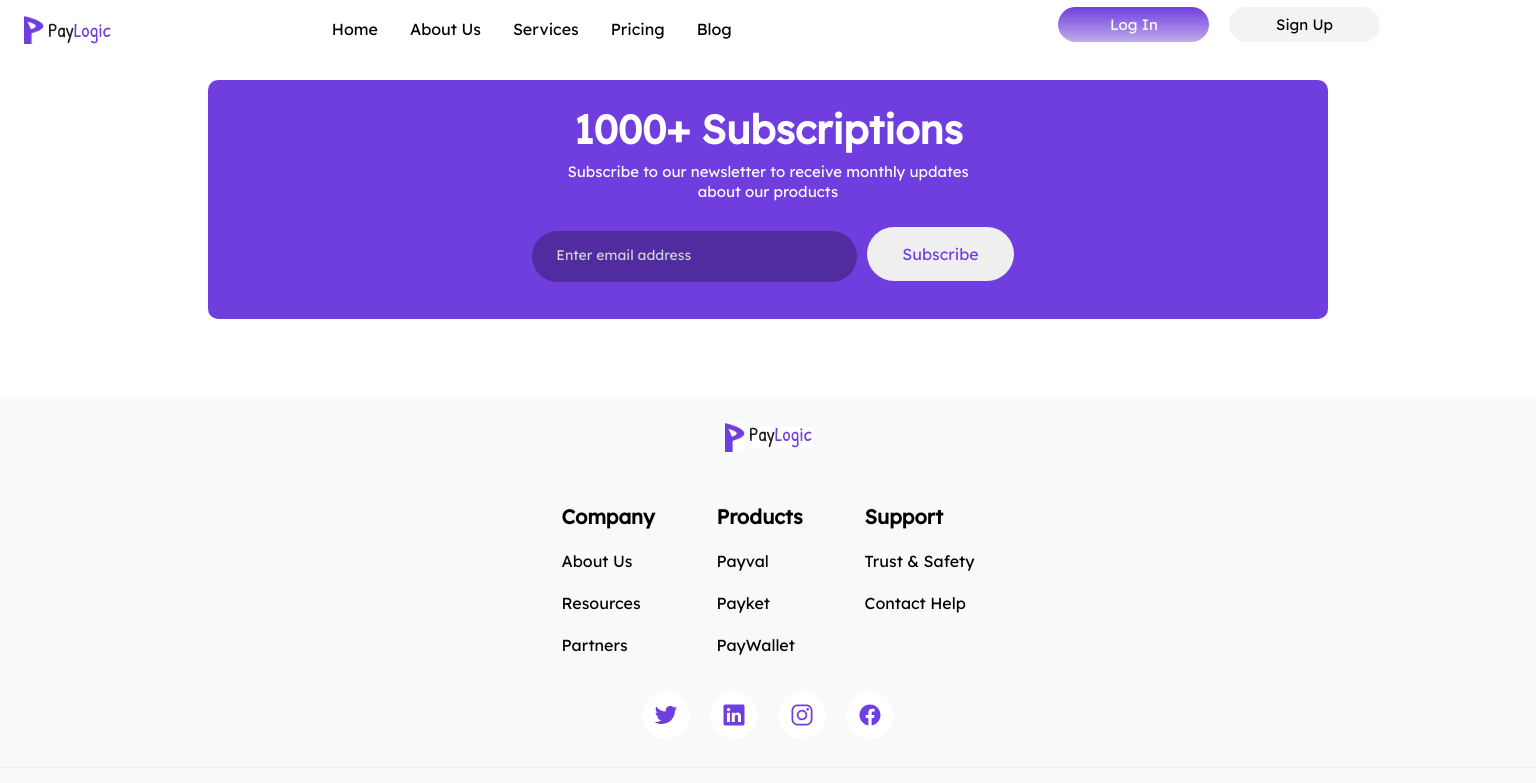
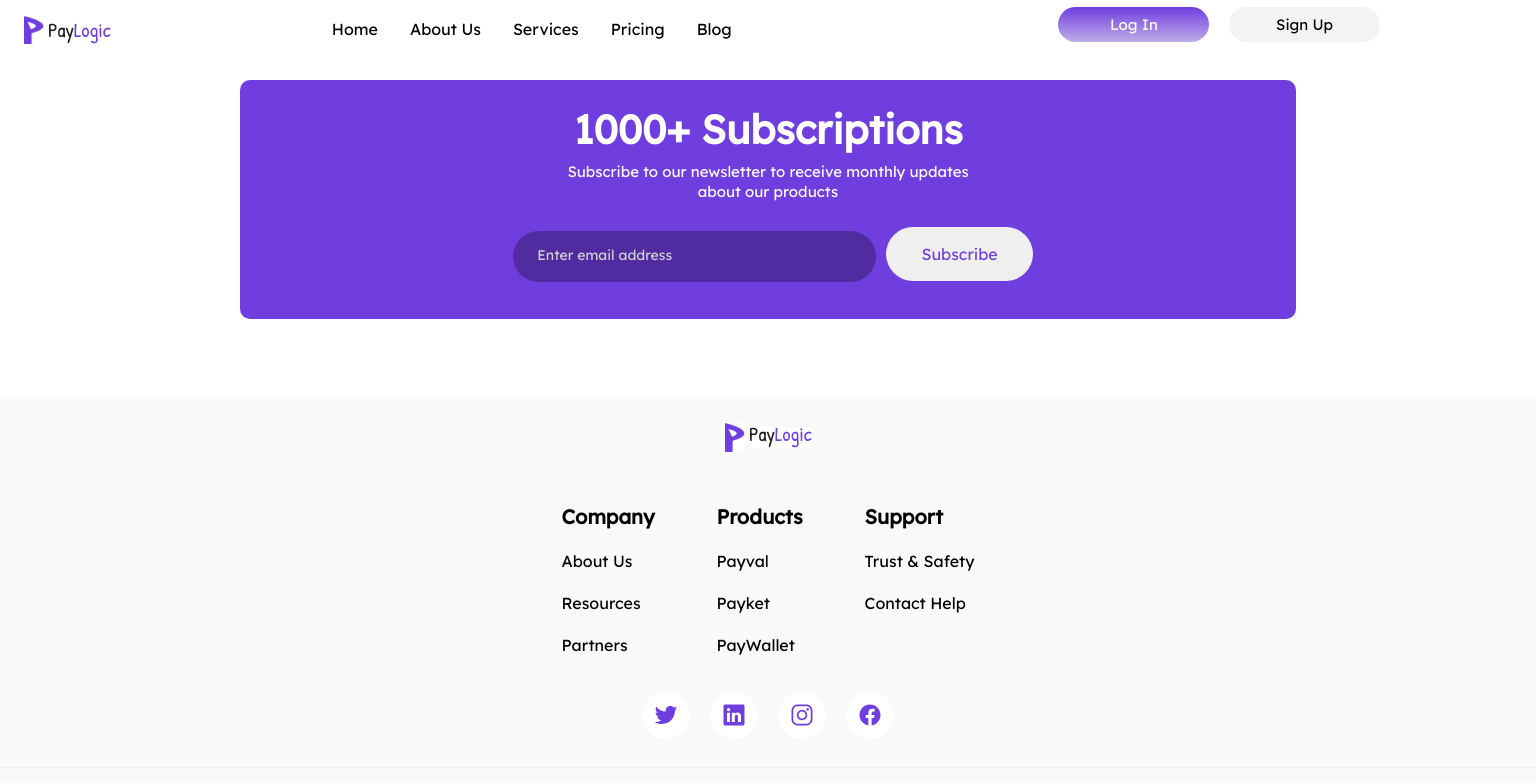
Before and after one commit to AyomipoMajek/paylogic-fintech, a React (Create React App) app: page /blog in a window 1536 px wide. Shown: the top 783 px of the page. Built offline with nearby package versions, Linux system fonts and the light colour scheme.

Commit message:
positios of images adjusted to fit all screen sizes

```diff
--- a/src/components/aboutpage.css
+++ b/src/components/aboutpage.css
@@ -16,6 +16,7 @@
   padding-left: 15px;
   font-size: 12px;
   line-height: 18px;
+  padding-right: 5px;
 }
 
 .service {
--- a/src/components/blogpage.css
+++ b/src/components/blogpage.css
@@ -39,6 +39,7 @@
   padding-bottom: 0.5rem;
   border: none;
   outline: none;
+  width: 58%;
   padding-left: 1rem;
   padding-top: 0.5rem;
   padding-right: 30px;
@@ -126,6 +127,26 @@
   vertical-align: middle;
 }
 
+@media screen and (max-width: 360px) {
+  .blog {
+    /* margin-top: 5rem; */
+    margin-bottom: 8rem;
+    margin-left: 1rem;
+    margin-right: 1rem;
+    padding-top: 5rem;
+  }
+}
+
+@media screen and (min-width: 360px) and (max-width: 768px) {
+  .blog {
+    /* margin-top: 5rem; */
+    margin-bottom: 8rem;
+    margin-left: 2rem;
+    margin-right: 2rem;
+    padding-top: 5rem;
+  }
+}
+
 @media screen and (min-width: 768px) {
   .blog {
     /* margin-top: 5rem; */
@@ -155,6 +176,8 @@
 
   .input {
     margin: 5px;
+    width: 28%;
+    padding-bottom: 0.7rem;
   }
 
   .input::placeholder {
@@ -248,6 +271,7 @@
     padding-top: 0.5rem;
     padding-right: 30px;
     margin: 5px;
+    width: 30%;
   }
 
   .input::placeholder {
@@ -312,8 +336,8 @@
   .blog {
     /* margin-top: 5rem; */
     margin-bottom: 5rem;
-    margin-left: 13rem;
-    margin-right: 13rem;
+    margin-left: 15rem;
+    margin-right: 15rem;
     padding-top: 5rem;
   }
 
@@ -331,8 +355,8 @@
     font-size: 15px;
     line-height: 20px;
     padding-bottom: 1.5rem;
-    padding-left: 21rem;
-    padding-right: 21rem;
+    padding-left: 19rem;
+    padding-right: 19rem;
   }
 
   .input {
@@ -341,6 +365,7 @@
     padding-top: 1rem;
     padding-right: 8rem;
     margin: 5px 10px;
+    width: 20%;
   }
 
   .input::placeholder {
--- a/src/components/homepage.css
+++ b/src/components/homepage.css
@@ -18,6 +18,11 @@
   padding-top: 10px;
   font-size: 14px;
   line-height: 24px;
+}
+
+.buttons {
+  display: flex;
+  justify-content: center;
 }
 
 .btnlogo {
@@ -210,10 +215,6 @@
     line-height: 25px;
   }
 
-  .buttons {
-    margin-left: 0;
-  }
-
   .theimage {
     margin-left: 19rem;
   }
@@ -261,10 +262,6 @@
     width: 18px;
   }
 
-  .buttons {
-    margin-left: 2%;
-  }
-
   #btn3 {
     font-size: 14px;
     padding: 10px 15px;
@@ -276,18 +273,18 @@
 
   .phone1 {
     width: 17rem;
-    left: -140px;
+    left: -160px;
   }
 
   .phone2 {
     width: 23rem;
     top: -30px;
-    left: 20px;
+    left: 5px;
   }
 
   .phone3 {
     width: 17rem;
-    left: 270px;
+    left: 250px;
   }
 
   .quote {
--- a/src/components/pricingpage.css
+++ b/src/components/pricingpage.css
@@ -55,6 +55,39 @@
   margin-top: 8.5rem;
   padding-bottom: 2rem;
   padding-left: 42vw;
+}
+
+@media screen and (max-width: 360px) {
+  .frontcard {
+    /* width: 14rem; */
+  }
+
+  .backcard {
+    /* width: 14rem; */
+    left: 6.3rem;
+  }
+
+  .otherbackcard {
+    /* width: 14rem; */
+    left: 5.8rem;
+  }
+}
+
+@media screen and (min-width: 360px) and (max-width: 768px) {
+  .frontcard {
+    /* width: 14rem; */
+  }
+
+  .backcard {
+    /* width: 14rem; */
+    left: 36.5%;
+  }
+
+  .otherbackcard {
+    /* width: 14rem; */
+    left: 35%;
+  }
+
 }
 
 @media screen and (min-width: 768px) {
```
